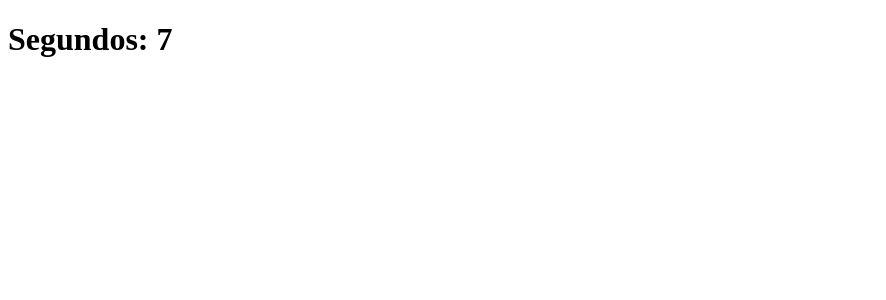
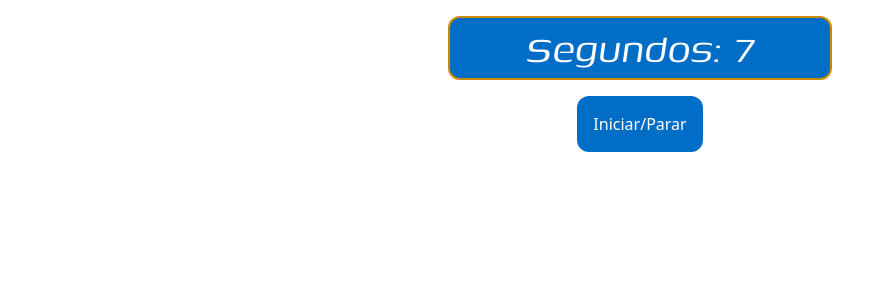
Before and after one commit to RicardoEspindol/exercicios-mouraTech, a React (Create React App) app in the folder app-install/: page / in a window 1280 px wide. Shown: the top 300 px of the page, without its empty margins (0-886 px from the left). Built offline with nearby package versions, Linux system fonts and the light colour scheme.

Commit message:
cronometro

```diff
--- a/app-install/package.json
+++ b/app-install/package.json
@@ -34,5 +34,8 @@
       "last 1 firefox version",
       "last 1 safari version"
     ]
+  },
+  "devDependencies": {
+    "tailwindcss": "^3.2.7"
   }
 }
--- a/app-install/src/components/exemplo1.jsx
+++ b/app-install/src/components/exemplo1.jsx
@@ -1,22 +1,25 @@
 import React from "react";
 import ReactDOM from "react";
+import "../index.css"
 
 
 class Timer extends React.Component{
 
     constructor(props){
         super(props);
-        this.state =  {seconds: 0}
+        this.state =  {seconds: this.props.start}
     }
-
     tick() {
         this.setState(state => ({
           seconds: state.seconds + 1
         }));
       }
+      startStop(){
+        console.log("clicou no botao")
+      }
 
       componentDidMount() {
-        this.interval = setInterval(() => this.tick(), 1000);
+        this.interval = setInterval(() => this.tick(), this.props.ms );
       }
 
       componentWillUnmount() {
@@ -25,9 +28,14 @@ class Timer extends React.Component{
 
       render() {
         return (
-          <div>
-            <h1>Segundos: {this.state.seconds}</h1>
-          </div>
+          <>
+            <div className="bg-azulEscuro border-2 border-yellow-600 w-96 h-16 mb-4  mt-4 rounded-xl flex flex-col items-center justify-center m-auto">
+              <h1 className="text-white text-5xl cronometro">Segundos: {this.state.seconds}</h1>
+            </div>
+            <button
+            onClick={() => this.startStop()}
+            className="bg-azulEscuro text-white m-auto flex px-4 py-4 rounded-xl">Iniciar/Parar</button>
+          </>
         );
       }
 
--- /dev/null
+++ b/app-install/src/index.css
@@ -0,0 +1,12 @@
+@tailwind base;
+@tailwind components;
+@tailwind utilities;
+
+@font-face {
+    font-family: "font-cronometro";
+    src: url("../public/fonts/Genos-Italic-VariableFont_wght.ttf");
+}
+
+.cronometro{
+    font-family: 'font-cronometro';
+}
--- a/app-install/src/index.jsx
+++ b/app-install/src/index.jsx
@@ -1,8 +1,13 @@
 import React from "react";
 import Timer from "./components/exemplo1";
 import ReactDOM from "react-dom/client";
+import "./index.css"
 
 
 
 const root = ReactDOM.createRoot(document.getElementById("root"));
-root.render(<Timer></Timer>)
+root.render(
+    <>
+        <Timer start={0} ms={1000}></Timer>
+    </>
+)
--- /dev/null
+++ b/app-install/tailwind.config.js
@@ -0,0 +1,12 @@
+/** @type {import('tailwindcss').Config} */
+module.exports = {
+  content: ["./src/**/*.{jsx,js, ts, tsx}"],
+  theme: {
+    extend: {
+      colors:{
+        azulEscuro: "#006ec7"
+      }
+    },
+  },
+  plugins: [],
+}
```
Also changed, not shown: app-install/public/fonts/Genos-Italic-VariableFont_wght.ttf (added), 1 other file (tests, documents, lock files or other folders).
